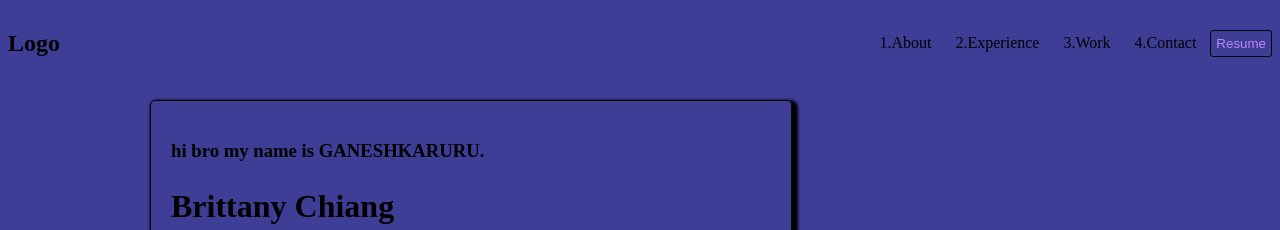
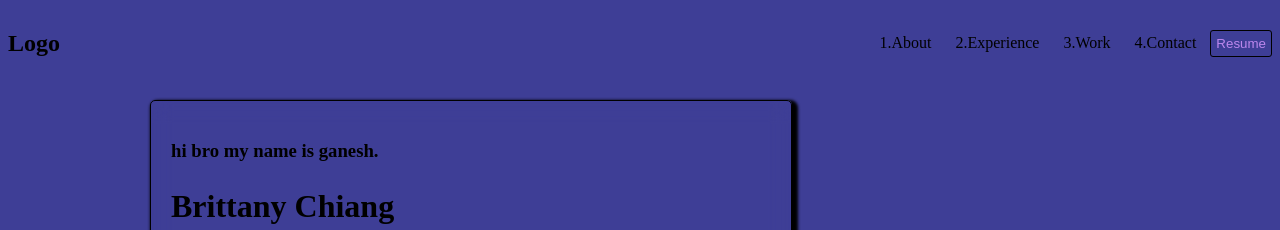
Before and after one commit to Ganeshkaruru/css, a plain HTML site: page loginpage.html in a window 1280 px wide. Shown: the top 230 px of the page. Drawn offline with Linux system fonts and the light colour scheme.

Commit message:
Revert "Update loginpage.html"

```diff
--- a/loginpage.html
+++ b/loginpage.html
@@ -20,7 +20,7 @@
         </div>
     </div>
     <div class="external">
-        <h3>hi bro my name is GANESHKARURU.</h3>
+        <h3>hi bro my name is ganesh.</h3>
         <h1 class="big-heading">Brittany Chiang</h1>
         <h1>I build things for the web.</h1>
         <div>Lorem ipsum dolor sit amet consectetur, adipisicing elit. Architecto porro aliquid corrupti repellat aut vel voluptatem sapiente natus, hic voluptatum aliquam praesentium ab aperiam! Nisi delectus amet rerum optio labore earum? Id tempora adipisci culpa debitis amet beatae dolores voluptatibus eum, veritatis et magnam reprehenderit animi? Tempora exercitationem aut quam.</div>
@@ -31,5 +31,4 @@
 
 
 </body>
-
 </html>
```
